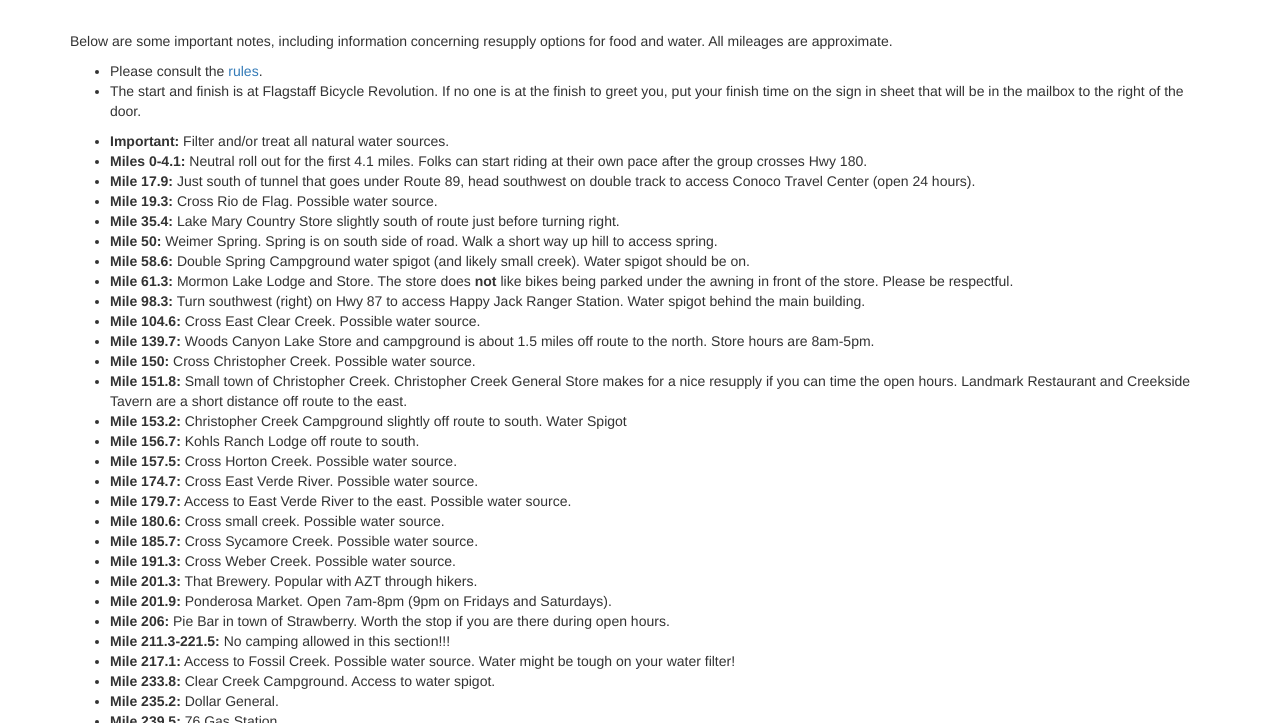
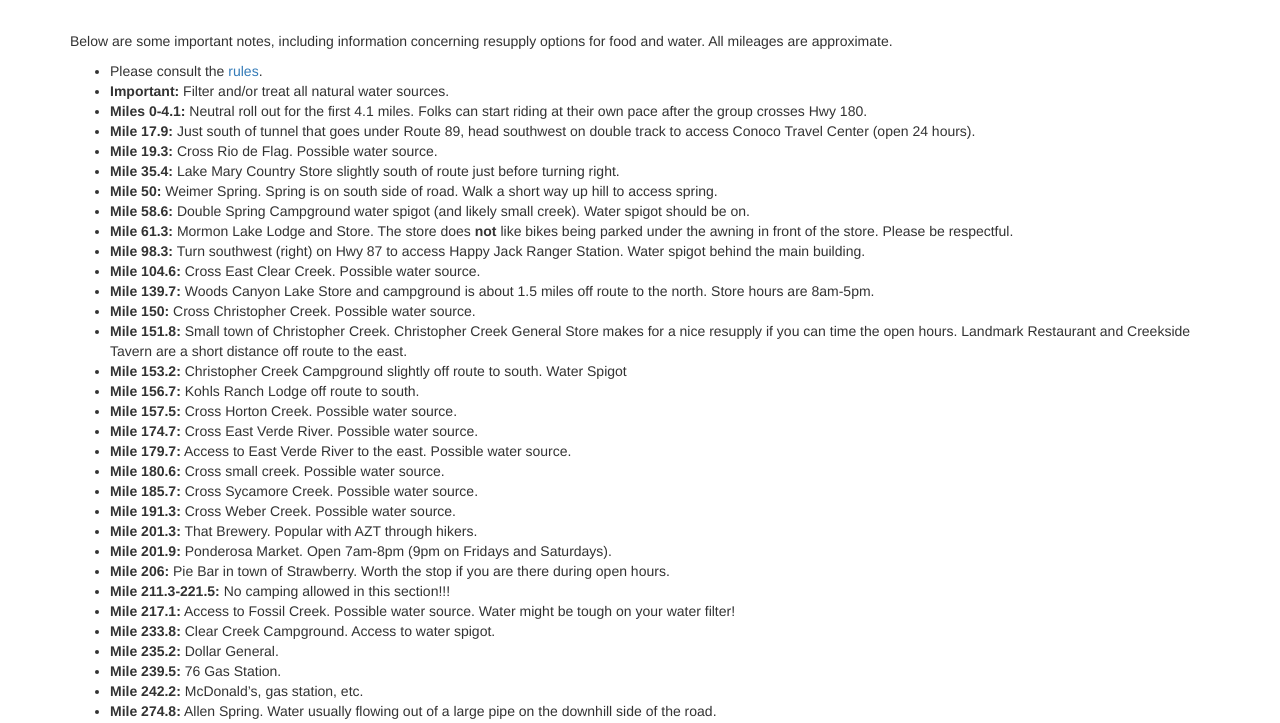
Before and after one commit to dcernst/PinyonsPines, a Jekyll site: the page built from course2024.md, in a window 1280 px wide and 900 px high, scrolled down 1538 px, cut to the strip 177-900 px from the top of the window. Built offline with Jekyll 4.4.1, drawn with Linux system fonts in a browser that asks for light colours; nearby versions of some CDN libraries.

Commit message:
Update course2024.md

```diff
--- a/course2024.md
+++ b/course2024.md
@@ -34,8 +34,6 @@
 
 - Please consult the [rules]({{ site.baseurl }}/rules/).
 <!-- - You must purchase an [Arizona State Land Department Recreation Permit](https://asld.secure.force.com/recreationalpermit/) as part of the course passes across state trust land.  Permits can be purchased online. An annual permit is $15. -->
-- The start and finish is at Flagstaff Bicycle Revolution.  If no one is at the finish to greet you, put your finish time on the sign in sheet that will be in the mailbox to the right of the door.
-
 - **Important:** Filter and/or treat all natural water sources.
 - **Miles 0-4.1:** Neutral roll out for the first 4.1 miles.  Folks can start riding at their own pace after the group crosses Hwy 180.
 - **Mile 17.9:** Just south of tunnel that goes under Route 89, head southwest on double track to access Conoco Travel Center (open 24 hours).
```
